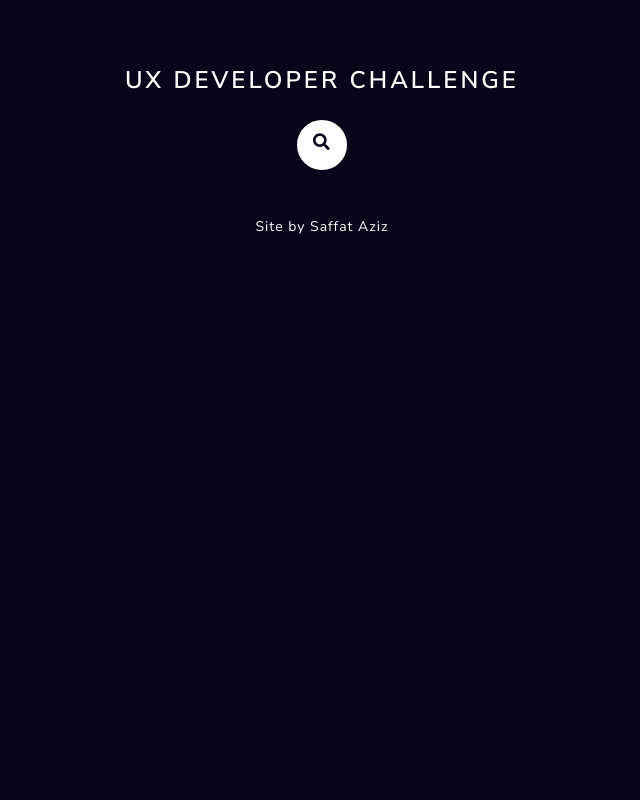
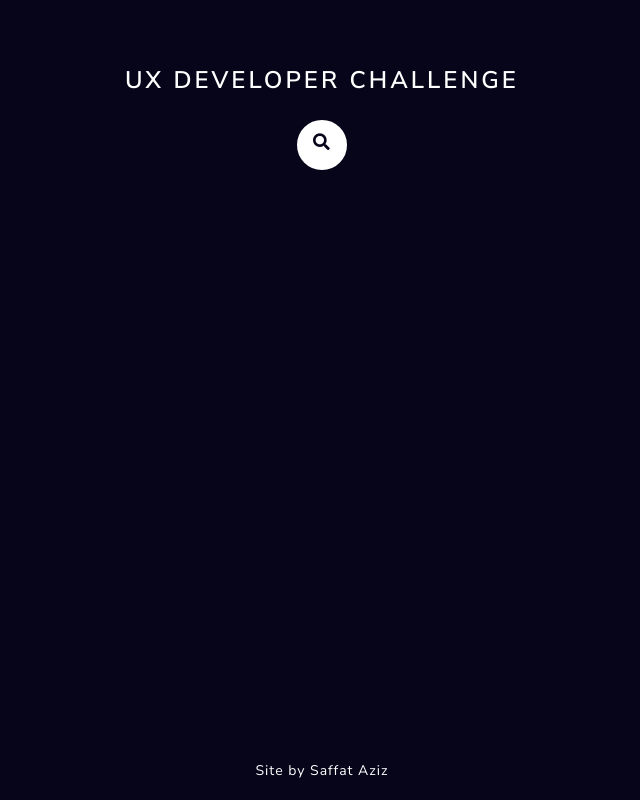
Before and after one commit to Syndicate555/shopify_challenge_shopies, a website: page index.html in a window 1280 px wide. Shown: the whole page, without its empty margins (318-958 px from the left). Drawn offline with nearby package versions, Linux system fonts and the light colour scheme.

Commit message:
fixed footer issue

```diff
--- a/assets/css/styles.css
+++ b/assets/css/styles.css
@@ -25,7 +25,11 @@ float:left;
     display: inline-block;
 }
 .footer{
-    text-align: center;
+    position: absolute;
+    bottom: 0;
+    width: 100%;
+    height: 2.5rem;
+    text-align:center;
 }
 
 @media(min-width:960px){
--- a/index.html
+++ b/index.html
@@ -45,12 +45,12 @@
         <br>
         <div id="movies" class="row"></div>
     </div>
-    <div class="footer">
+    <footer class="footer">
         <p >
             Site by
             <a href="https://saffataziz.site"  target="_blank"> Saffat Aziz</a>
         </p>
-    </div>
+    </footer>
     <script src = "typed.js"></script>
     <script src="https://code.jquery.com/jquery-3.5.1.min.js" integrity="sha256-9/aliU8dGd2tb6OSsuzixeV4y/faTqgFtohetphbbj0=" crossorigin="anonymous"></script>
     <script src="https://unpkg.com/axios/dist/axios.min.js"></script>
```
